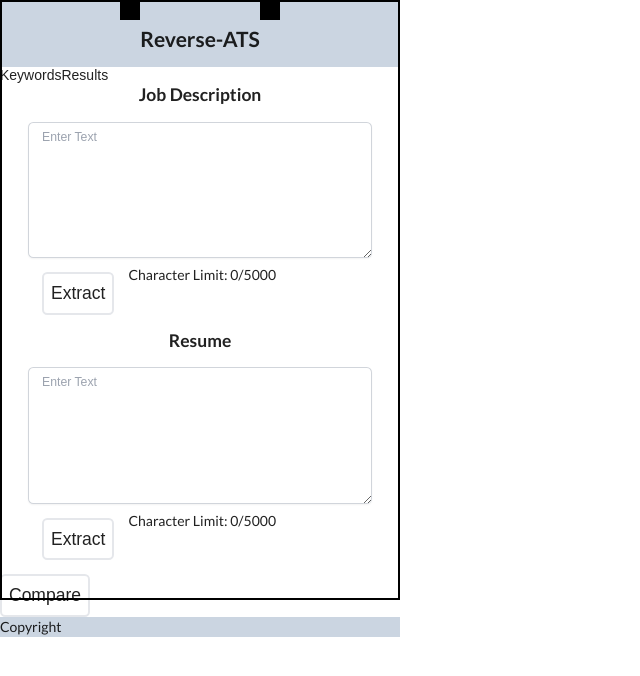
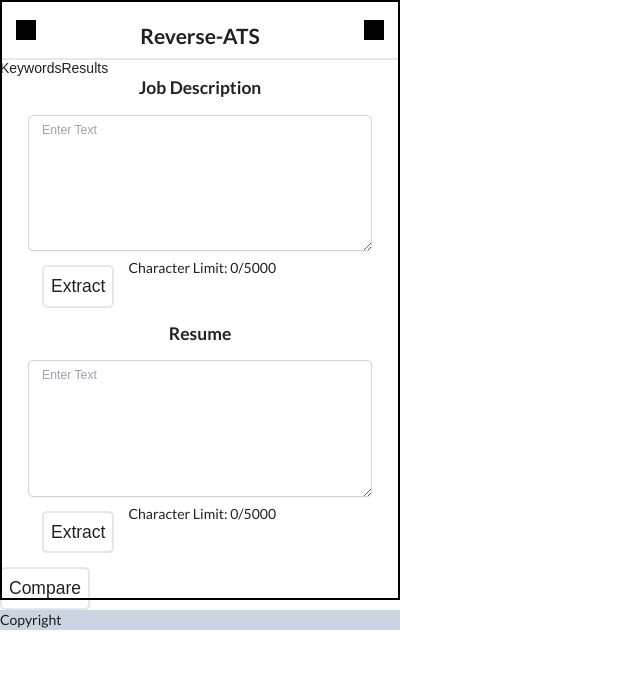
Before and after one commit to Caposto/reverse-ats, a React (Create React App) app in the folder frontend/: page / in a window 1280 px wide. Shown: the top 676 px of the page, without its empty margins (0-640 px from the left). Built offline with nearby package versions, Linux system fonts and the light colour scheme.

Commit message:
header layout

```diff
--- a/frontend/src/App.jsx
+++ b/frontend/src/App.jsx
@@ -62,19 +62,23 @@ function App() {
     handleResumeKeywords,
   }));
 
-  // TODO: Remove reference frame: <div className="relative mt-8 ml-8"> & <div className="popup-frame" />
+  // TODO: Remove reference frame: <div className="relative"> & <div className="popup-frame" />
 
   return (
     <div className="relative">
       <div className="popup-frame" />
-      <div className="flex justify-center bg-slate-300">
+      <div className="flex justify-between h-[60px] items-center border-2">
+        <div className="pl-4">
           <svg width="20" height="20">
             <rect width="20" height="20" />
           </svg>
+        </div>
         <h1 className="text-2xl">Reverse-ATS</h1>
+        <div className="pr-4">
           <svg width="20" height="20">
             <rect width="20" height="20" />
           </svg>
+        </div>
       </div>
       <div>
         <div className="flex">
```
Lines whose indentation alone changed are shown as unchanged.
